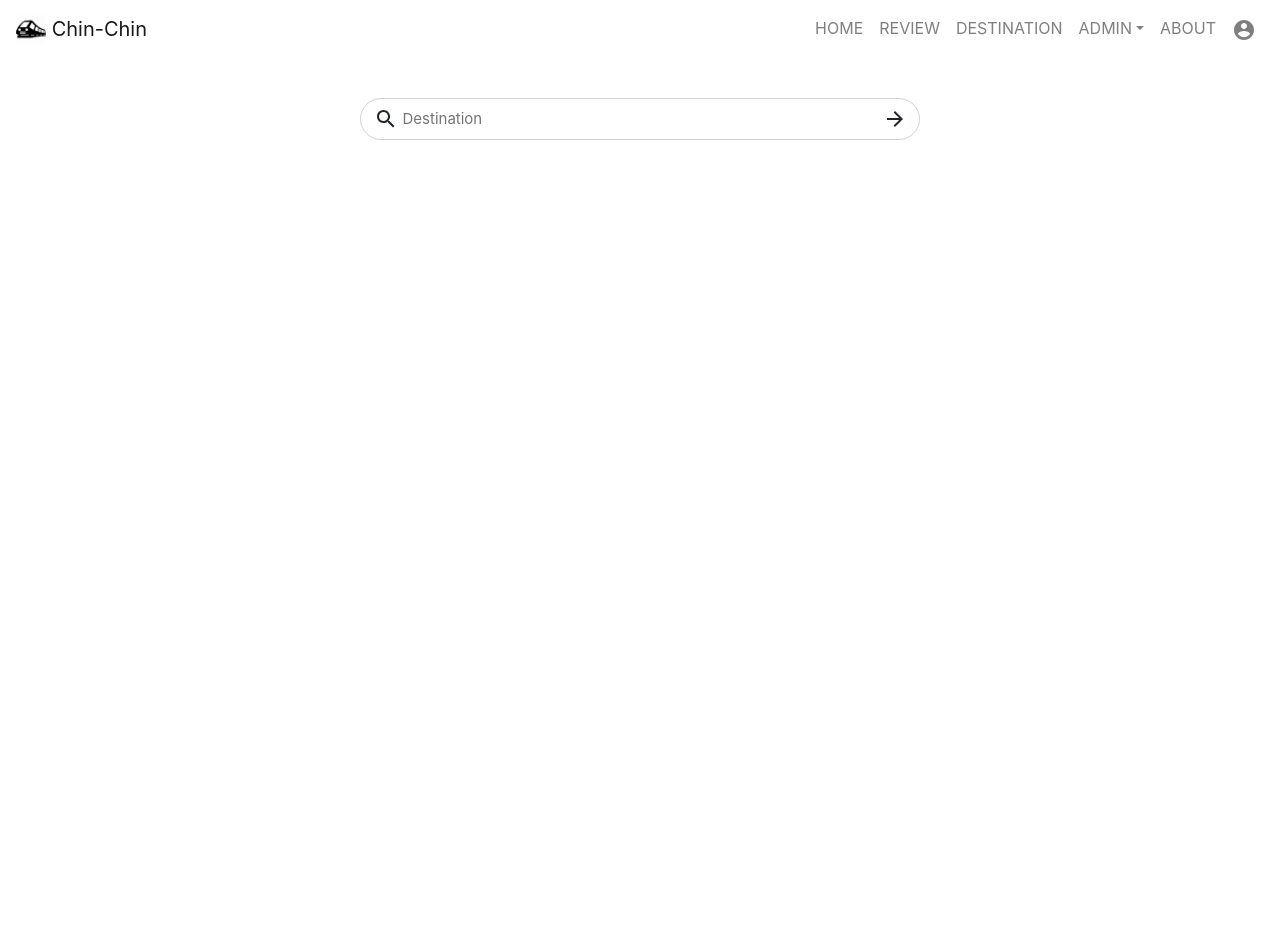
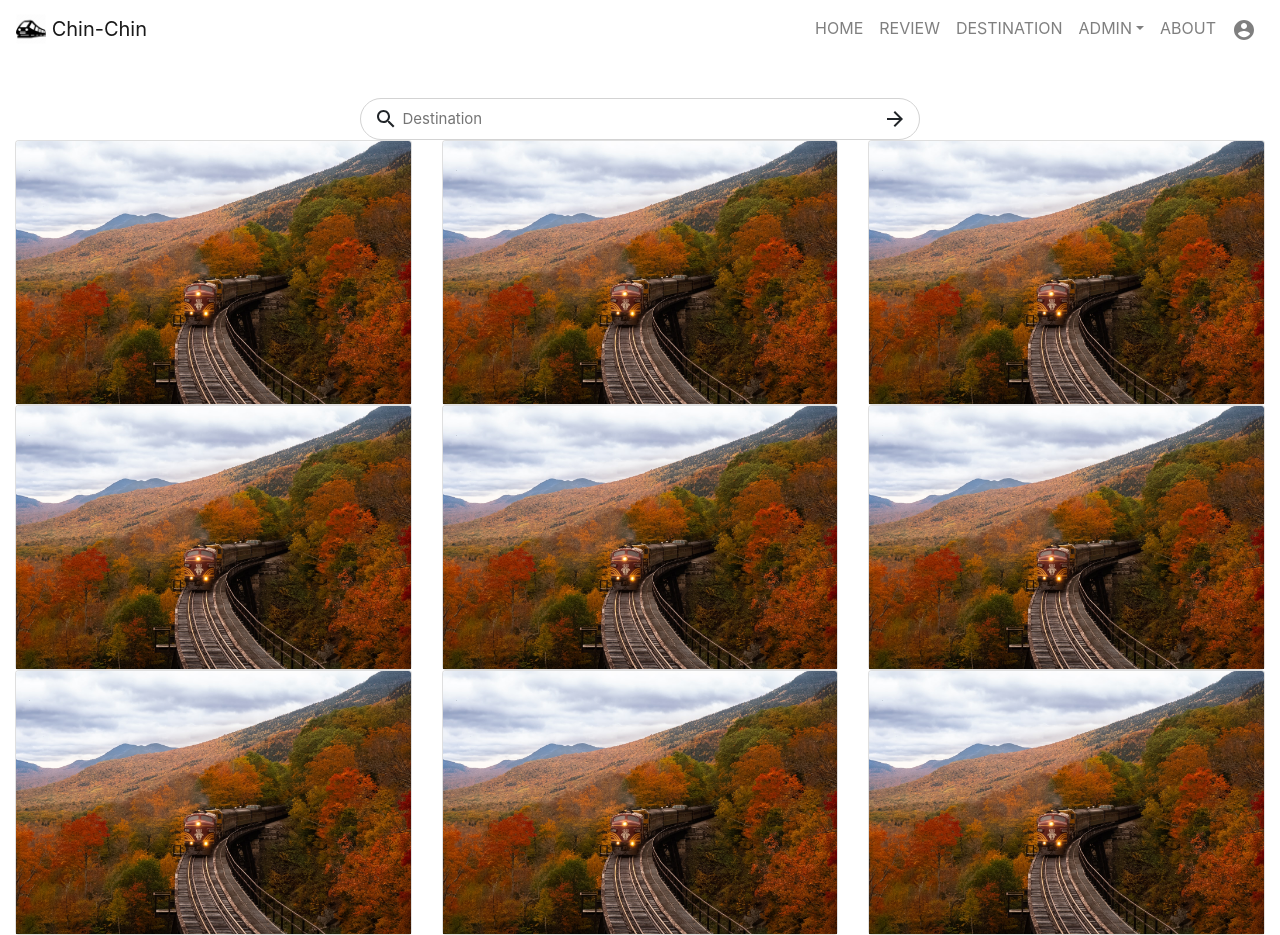
Before and after one commit to ayeshrodz/Train-Ticketing-System, a React (Create React App) app: page /destination in a window 1280 px wide. Before the commit the page ends 800 px from the top, so only its background shows below. Built offline with nearby package versions, Linux system fonts and the light colour scheme; no server answers.

Commit message:
Changes in the About Us page and the Review Page along with the Destination Page

```diff
--- a/src/components/Destinations/Destination.css
+++ b/src/components/Destinations/Destination.css
@@ -36,7 +36,7 @@
   }
 
 
-  .destination-wrapper {
+  .desti-wrapper {
     max-width: 365px;
     margin-top: 70px;
     clear: both;
@@ -44,6 +44,7 @@
     display: inline-block;
     float: left;
     margin-left: 7%;
+    background-color: blue;
   }
 
 @media screen and (max-width:960px)
@@ -52,3 +53,11 @@
         margin: 30px auto;
     }
 }
+
+.background-img {
+  max-width: 600px;
+  margin-top: 10%;
+}
+.card-img {
+  width: 130% !important;
+}
--- a/src/components/Destinations/Destination.js
+++ b/src/components/Destinations/Destination.js
@@ -1,18 +1,22 @@
-import React, {useState,useEffect} from "react";
+import React, { useState, useEffect } from "react";
 import "./Destination.css";
 import SearchIcon from "@material-ui/icons/Search";
 import ArrowForwardIcon from "@material-ui/icons/ArrowForward";
-import Card from '@material-ui/core/Card';
-import CardActionArea from '@material-ui/core/CardActionArea';
-import CardActions from '@material-ui/core/CardActions';
-import CardContent from '@material-ui/core/CardContent';
-import CardMedia from '@material-ui/core/CardMedia';
-import Button from '@material-ui/core/Button';
-import Typography from '@material-ui/core/Typography';
-import Kandy from "../Images/kandy.jfif"
+import CardActionArea from "@material-ui/core/CardActionArea";
+import CardActions from "@material-ui/core/CardActions";
+import CardContent from "@material-ui/core/CardContent";
+import CardMedia from "@material-ui/core/CardMedia";
+import Button from "@material-ui/core/Button";
+import Typography from "@material-ui/core/Typography";
+import Kandy from "../Images/kandy.jfif";
+import Card from 'react-bootstrap/Card'
+import bg from "../Images/train1.jpg"
+import { Container, Row, Col } from "reactstrap";
+import CardDeck from 'react-bootstrap/CardDeck'
 // import {db} from "../../firebase"
+
+
 function Destination() {
-
   // const [destination, setDestination] = useState([]);
 
   // useEffect(() => {
@@ -26,27 +30,54 @@ function Destination() {
   // })
   return (
     <div>
-     <div  className = "search-body">
-     <div className=" search_input">
-        <SearchIcon className="search_inputIcon" />
-        <input placeholder="Destination" />
+      <div className="search-body">
+        <div className=" search_input">
+          <SearchIcon className="search_inputIcon" />
+          <input placeholder="Destination" />
 
-        <ArrowForwardIcon type="submit" className="search_inputIcon" />
+          <ArrowForwardIcon type="submit" className="search_inputIcon" />
+        </div>
       </div>
-     </div>
 
-     <div className = "row">
-      <a className = "destination-wrapper">
 
-      </a>
+      <CardDeck>
+  <Card>
+    <Card.Img variant="top" src={bg} />
+  </Card>
+  <Card>
+    <Card.Img variant="top" src={bg} />
+  </Card>
+  <Card>
+    <Card.Img variant="top" src={bg} />
+  </Card>
+</CardDeck>
+
+<CardDeck>
+  <Card>
+    <Card.Img variant="top" src={bg} />
+  </Card>
+  <Card>
+    <Card.Img variant="top" src={bg} />
+  </Card>
+  <Card>
+    <Card.Img variant="top" src={bg} />
+  </Card>
+</CardDeck>
+
+<CardDeck>
+  <Card>
+    <Card.Img variant="top" src={bg} />
+  </Card>
+  <Card>
+    <Card.Img variant="top" src={bg} />
+  </Card>
+  <Card>
+    <Card.Img variant="top" src={bg} />
+  </Card>
+</CardDeck>
 
 
      </div>
-
-
-    </div>
-
-
   );
 }
 
--- a/src/components/about/About.css
+++ b/src/components/about/About.css
@@ -1,10 +1,8 @@
-.About {
-    text-align: center;
 
-}
 .heading-about{
     color: rgb(0, 0, 0);
-    margin-top: 10%;
+    margin-top: -90vh;
+    text-align: center;
 }
 
 .para1{
@@ -14,7 +12,19 @@
     text-align: justify;
     line-height: 200%;
     font-size: 20px;
+    text-align: center;
 }
 .subhead {
     text-align: center;
+    font-weight: bold;
+    font-size: 36px;
+    margin-top: 3vh;
+
 }
+
+.background{
+
+    margin-top: 30vh;
+    margin-left: 45vh;
+
+}
--- a/src/components/about/About.js
+++ b/src/components/about/About.js
@@ -1,9 +1,14 @@
 import React from "react";
 import "./About.css";
+import RailwayStation from "../Images/RailwayStation.jpg";
 
 function About() {
+  console.log(RailwayStation );
   return (
-    <div className="about" align="center">
+    <div >
+    <div className = "background">
+<img src = {RailwayStation } alt = "RailwayStationImage" width = {1000} />
+</div>
       <div className="heading-about">
         <h1>About Us</h1>
       </div>
@@ -23,7 +28,7 @@ function About() {
         </p>
 
         <div className="subhead">
-          <h3>Plan your Journey with us!</h3>
+          <p>Plan your Journey with us!</p>
         </div>
       </div>
     </div>
--- a/src/components/review/Review.css
+++ b/src/components/review/Review.css
@@ -7,13 +7,16 @@
     flex: 1 1;
     display: inline-block;
     width: 30%;
+    height: auto;
     color: rgb(0, 0, 0);
     clear: both;
     margin-top: 5%;
     margin-left: 6%;
-    box-shadow: rgb(0, 0, 0) 5px 5px;
-
+    transition: box-shadow .3s;
 }
+.review:hover {
+    box-shadow: 0 0 11px rgba(0, 0, 0, 0.884);
+  }
 
 .review_header {
     display: flex;
```
Also changed, not shown: src/components/Images/RailwayStation.jpg (added), 1 other file (tests, documents, lock files or other folders).
